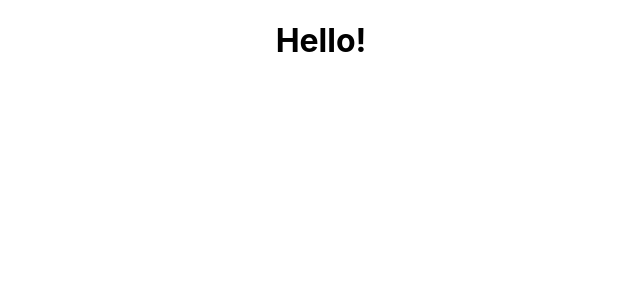
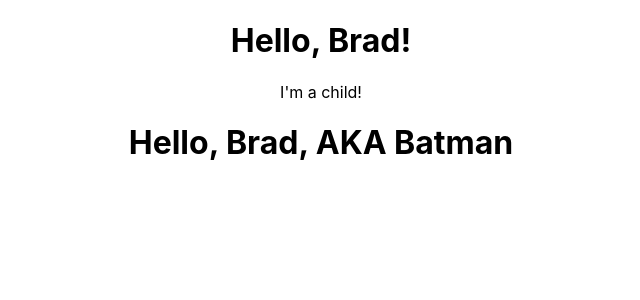
Before and after one commit to takinabradley/Codevolution-react-tutorial, a React (Create React App) app: page / in a window 1280 px wide. Shown: the top 300 px of the page, without its empty margins (319-959 px from the left). Built offline with nearby package versions, Linux system fonts and the light colour scheme.

Commit message:
Finish 'Props'

```diff
--- a/src/App.js
+++ b/src/App.js
@@ -2,13 +2,17 @@
 import "./App.css"
 import Greet from "./components/Greet"
 import Welcome from "./components/Welcome"
-import Hello from "./components/Hello"
+
 function App() {
   return (
     <div className="App">
-      {/* <Greet />
-      <Welcome /> */}
-      <Hello />
+      <Greet name={"Brad"}>
+        <p>I'm a child!</p>
+      </Greet>
+
+      <Welcome name="Brad" heroName="Batman">
+        <p>I'm also a child!</p>
+      </Welcome>
     </div>
   )
 }
--- a/src/components/Greet.js
+++ b/src/components/Greet.js
@@ -1,3 +1,8 @@
-export default function Greet() {
-  return <h1>Hello!</h1>
+export default function Greet({ name, children }) {
+  return (
+    <div>
+      <h1>Hello, {name}!</h1>
+      {children}
+    </div>
+  )
 }
--- a/src/components/Welcome.js
+++ b/src/components/Welcome.js
@@ -1,6 +1,13 @@
 import React from "react"
 export default class Welcome extends React.Component {
   render() {
-    return <h1>Class Component</h1>
+    const { name, heroName } = this.props
+    return (
+      <div>
+        <h1>
+          Hello, {name}, AKA {heroName}
+        </h1>
+      </div>
+    )
   }
 }
```
Also changed, not shown: 1 other file (tests, documents, lock files or other folders).
